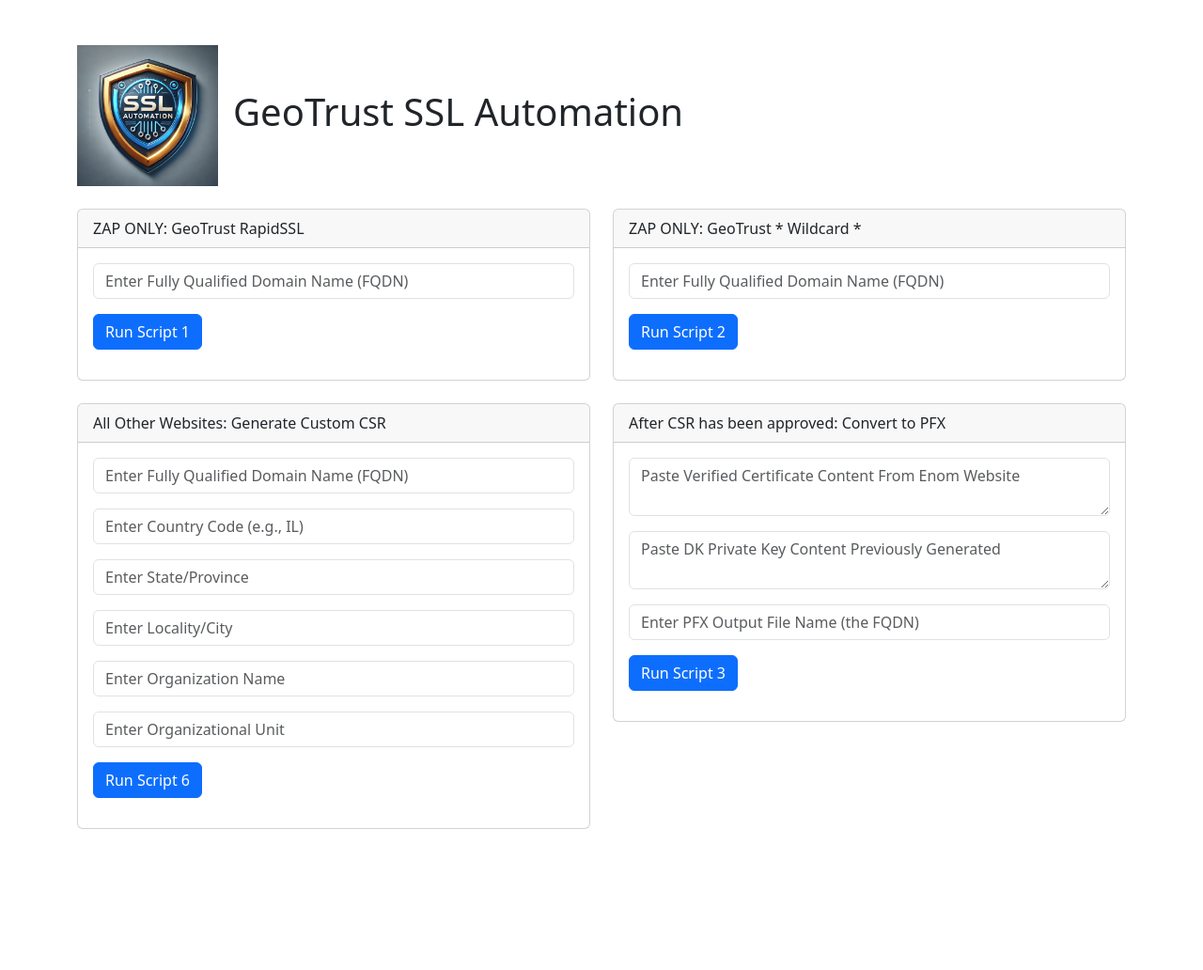
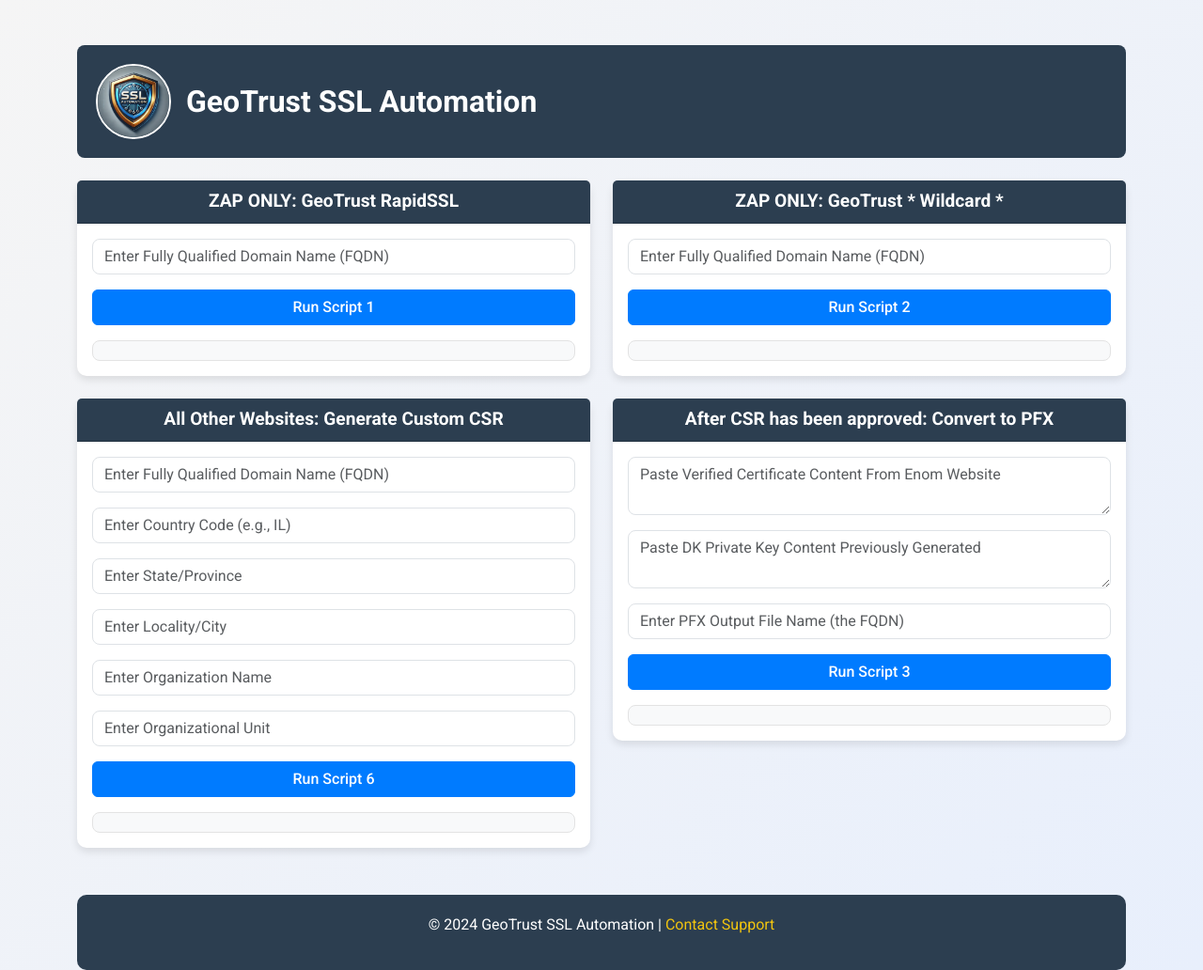
Before and after one commit to davidhei2023/ssl-pfx-automation, a Flask app: page / in a window 1280 px wide. Shown: the whole page at 94% size. Before the commit the page ends 882 px from the top, so only its background shows below. Run offline with Flask 3, Linux system fonts and the light colour scheme.

Commit message:
App v1.6.0

```diff
--- a/templates/index.html
+++ b/templates/index.html
@@ -5,37 +5,131 @@
     <meta name="viewport" content="width=device-width, initial-scale=1.0">
     <title>SSL Automation</title>
     <link rel="icon" href="/static/ssl-icon3.ico" type="image/x-icon">
+    <link href="https://fonts.googleapis.com/css2?family=Roboto:wght@400;500;700&display=swap" rel="stylesheet">
     <link rel="stylesheet" href="https://cdn.jsdelivr.net/npm/bootstrap@5.3.0/dist/css/bootstrap.min.css">
     <script src="https://cdn.jsdelivr.net/npm/axios/dist/axios.min.js"></script>
+    <style>
+        body {
+            font-family: 'Roboto', sans-serif;
+            background: linear-gradient(135deg, #f5f5f5, #e8effc);
+            color: #333;
+        }
+
+        .header {
+            background: #2c3e50;
+            color: #fff;
+            padding: 20px;
+            border-radius: 8px;
+            display: flex;
+            align-items: center;
+            justify-content: space-between;
+        }
+
+        .header img {
+            border-radius: 50%;
+            border: 2px solid #fff;
+        }
+
+        .header h1 {
+            margin: 0;
+            font-size: 2rem;
+            font-weight: 700;
+        }
+
+        .card {
+            border: none;
+            border-radius: 10px;
+            box-shadow: 0 4px 8px rgba(0, 0, 0, 0.1);
+            transition: transform 0.2s ease;
+        }
+
+        .card:hover {
+            transform: translateY(-5px);
+        }
+
+        .card-header {
+            background: #2c3e50;
+            color: #fff;
+            font-weight: bold;
+            font-size: 1.2rem;
+            text-align: center;
+            border-top-left-radius: 10px;
+            border-top-right-radius: 10px;
+        }
+
+        .btn-primary {
+            background-color: #007bff;
+            border-color: #007bff;
+            font-weight: 500;
+        }
+
+        .btn-primary:hover {
+            background-color: #0056b3;
+            border-color: #0056b3;
+        }
+
+        footer {
+            text-align: center;
+            margin-top: 50px;
+            padding: 20px;
+            background: #2c3e50;
+            color: #fff;
+            border-radius: 10px;
+        }
+
+        footer a {
+            color: #f1c40f;
+            text-decoration: none;
+        }
+
+        footer a:hover {
+            text-decoration: underline;
+        }
+
+        .form-control {
+            border-radius: 8px;
+        }
+
+        .mt-4 .row {
+            gap: 15px;
+        }
+
+        #output1, #output2, #output3, #output6 {
+            padding: 10px;
+            background: #f8f9fa;
+            border: 1px solid #e3e3e3;
+            border-radius: 8px;
+        }
+    </style>
 </head>
 <body>
     <div class="container mt-5">
-        <div class="d-flex align-items-center">
-            <img src="/static/ssl-icon3.ico" alt="Zap SSL Logo" width="150" height="150" class="me-3">
-            <h1 class="text-center">GeoTrust SSL Automation</h1>
+        <div class="header">
+            <div class="d-flex align-items-center">
+                <img src="/static/ssl-icon3.ico" alt="Zap SSL Logo" width="80" height="80" class="me-3">
+                <h1>GeoTrust SSL Automation</h1>
+            </div>
         </div>
 
         <!-- Row 1: Script 1 and Script 2 -->
         <div class="row mt-4">
-            <!-- Script 1 -->
             <div class="col-md-6">
                 <div class="card">
                     <div class="card-header">ZAP ONLY: GeoTrust RapidSSL</div>
                     <div class="card-body">
                         <input type="text" id="fqdn1" class="form-control mb-3" placeholder="Enter Fully Qualified Domain Name (FQDN)">
-                        <button class="btn btn-primary" onclick="runScript1()">Run Script 1</button>
+                        <button class="btn btn-primary w-100" onclick="runScript1()">Run Script 1</button>
                         <div id="output1" class="mt-3"></div>
                     </div>
                 </div>
             </div>
 
-            <!-- Script 2 -->
             <div class="col-md-6">
                 <div class="card">
                     <div class="card-header">ZAP ONLY: GeoTrust * Wildcard *</div>
                     <div class="card-body">
                         <input type="text" id="fqdn2" class="form-control mb-3" placeholder="Enter Fully Qualified Domain Name (FQDN)">
-                        <button class="btn btn-primary" onclick="runScript2()">Run Script 2</button>
+                        <button class="btn btn-primary w-100" onclick="runScript2()">Run Script 2</button>
                         <div id="output2" class="mt-3"></div>
                     </div>
                 </div>
@@ -44,7 +138,6 @@
 
         <!-- Row 2: Script 6 and Script 3 -->
         <div class="row mt-4">
-            <!-- Script 6 -->
             <div class="col-md-6">
                 <div class="card">
                     <div class="card-header">All Other Websites: Generate Custom CSR</div>
@@ -55,13 +148,12 @@
                         <input type="text" id="locality6" class="form-control mb-3" placeholder="Enter Locality/City">
                         <input type="text" id="organization6" class="form-control mb-3" placeholder="Enter Organization Name">
                         <input type="text" id="org_unit6" class="form-control mb-3" placeholder="Enter Organizational Unit">
-                        <button class="btn btn-primary" onclick="runScript6()">Run Script 6</button>
+                        <button class="btn btn-primary w-100" onclick="runScript6()">Run Script 6</button>
                         <div id="output6" class="mt-3"></div>
                     </div>
                 </div>
             </div>
 
-            <!-- Script 3 -->
             <div class="col-md-6">
                 <div class="card">
                     <div class="card-header">After CSR has been approved: Convert to PFX</div>
@@ -69,12 +161,16 @@
                         <textarea id="certificate" class="form-control mb-3" placeholder="Paste Verified Certificate Content From Enom Website"></textarea>
                         <textarea id="private_key" class="form-control mb-3" placeholder="Paste DK Private Key Content Previously Generated"></textarea>
                         <input type="text" id="pfx_name" class="form-control mb-3" placeholder="Enter PFX Output File Name (the FQDN)">
-                        <button class="btn btn-primary" onclick="runScript3()">Run Script 3</button>
+                        <button class="btn btn-primary w-100" onclick="runScript3()">Run Script 3</button>
                         <div id="output3" class="mt-3"></div>
                     </div>
                 </div>
             </div>
         </div>
+
+        <footer>
+            <p>&copy; 2024 GeoTrust SSL Automation | <a href="mailto:support@zapssl.com">Contact Support</a></p>
+        </footer>
     </div>
 
     <script>
```
Also changed, not shown: 1 other file.
